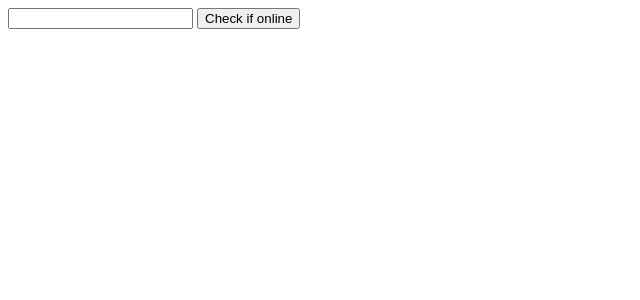
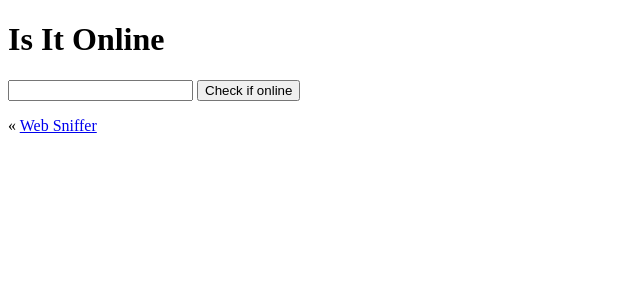
Before and after one commit to WebSnifferHQ/WebSniffer, a SvelteKit app: page /is_it_online in a window 1280 px wide. Shown: the top 300 px of the page, without its empty margins (0-640 px from the left). Built offline with nearby package versions, Linux system fonts and the light colour scheme.

Commit message:
Update +page.svelte

```diff
--- a/src/routes/is_it_online/+page.svelte
+++ b/src/routes/is_it_online/+page.svelte
@@ -20,6 +20,8 @@
     }
 </script>
 
+<h1>Is It Online</h1>
+
 <div>
     <form on:submit|preventDefault={checkSite}>
         <label value="Enter a site to check if it's online or not">
@@ -29,3 +31,5 @@
     </form>
     <p>{message}</p>
 </div>
+
+<p>&laquo; <a href="/">Web Sniffer</a></p>
```
